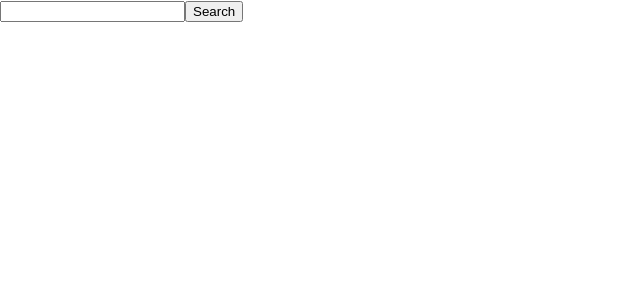
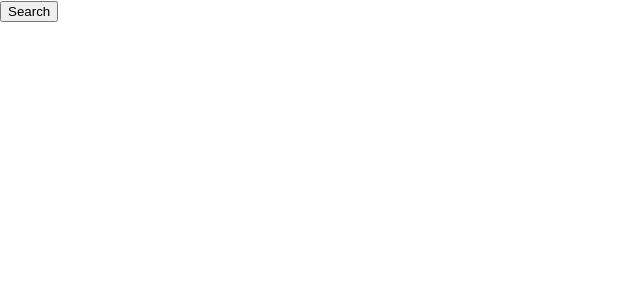
Before and after one commit to meta-suraj-shrivastava/React-inter-goal, a React (Create React App) app: page / in a window 1280 px wide. Shown: the top 300 px of the page, without its empty margins (0-640 px from the left). Built offline with nearby package versions, Linux system fonts and the light colour scheme.

Commit message:
Woking of use server

```diff
--- a/src/App.js
+++ b/src/App.js
@@ -2,16 +2,15 @@ import './App.css';
 
 function App({productId}) {
 
-  function search(productId, formData) {
-
-    alert(`you have searched for ${formData.get('fullName')} ${productId}`)
+  async function search(formData) {
+    'use server'
+    const productId = formData.get('productId')
+    // await updateCart(productId)
   }
 
-  const searchBind = search.bind(null, productId);
-
   return (
-    <form action={searchBind}>
-      <input name="fullName" type='text'/>
+    <form action={search}>
+      <input name="productId" type='hidden' value={productId}/>
       <button type="submit">Search</button>
     </form>
   );
```
